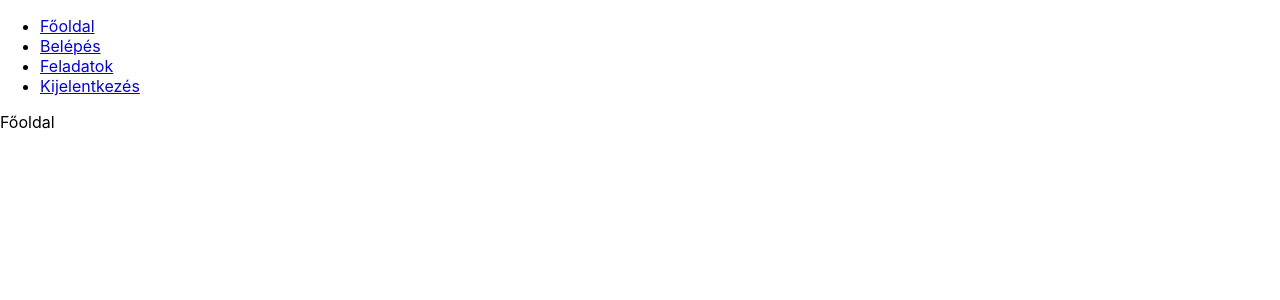
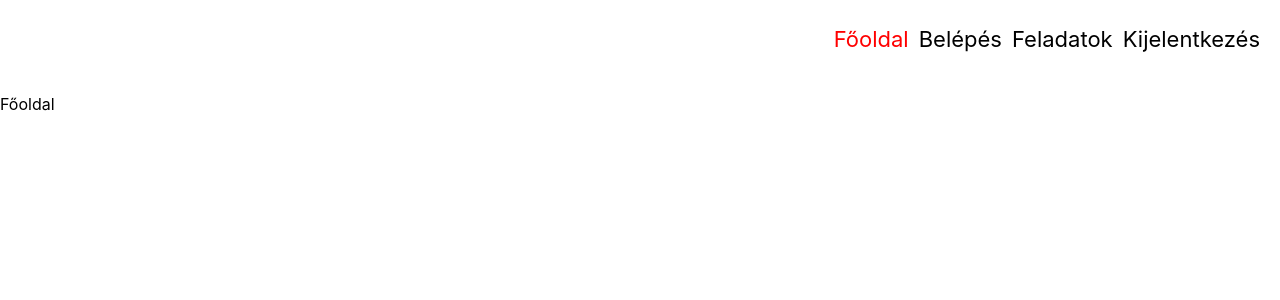
Before and after one commit to zilahir/math_practice, a React (Create React App) app in the folder frontend/: page / in a window 1280 px wide. Shown: the top 300 px of the page. Built offline with nearby package versions, Linux system fonts and the light colour scheme.

Commit message:
menu active logic

```diff
--- a/frontend/package.json
+++ b/frontend/package.json
@@ -4,6 +4,7 @@
   "private": true,
   "dependencies": {
     "axios": "^0.26.0",
+    "classnames": "^2.3.1",
     "node-sass": "6.0.1",
     "prop-types": "^15.8.1",
     "react": "^17.0.2",
--- /dev/null
+++ b/frontend/src/components/Header/Header.module.scss
@@ -0,0 +1,11 @@
+.headerRootContainer {
+    display: flex;
+    justify-content: end;
+    padding: 10px 20px;
+
+    .menuContainer {
+        list-style-type: none;
+        display: flex;
+        flex-direction: row;
+    }
+}
--- /dev/null
+++ b/frontend/src/components/Header/components/MenuItem/MenuItem.module.scss
@@ -0,0 +1,17 @@
+@import '../../../../styles/variables';
+
+.menuItem {
+    font-size: 22px;
+    padding-left: 10px;
+
+    &.active {
+        a {
+            color: red;
+        }
+    }
+
+    a {
+        text-decoration: none;
+        color: $menu-item-color;
+    }
+}
--- a/frontend/src/components/Header/components/MenuItem/index.jsx
+++ b/frontend/src/components/Header/components/MenuItem/index.jsx
@@ -1,9 +1,12 @@
 import PropTypes from "prop-types";
 import { Link } from "react-router-dom";
+import classnames from "classnames";
 
-function MenuItem({ label, to }) {
+import styles from "./MenuItem.module.scss";
+
+function MenuItem({ label, to, isActive }) {
   return (
-    <li>
+    <li className={classnames(styles.menuItem, isActive && styles.active)}>
       <Link to={to}>
         {label}
       </Link>
@@ -11,9 +14,14 @@ function MenuItem({ label, to }) {
   );
 }
 
+MenuItem.defaultProps = {
+  isActive: false,
+};
+
 MenuItem.propTypes = {
   label: PropTypes.string.isRequired,
   to: PropTypes.string.isRequired,
+  isActive: PropTypes.bool,
 };
 
 export default MenuItem;
--- a/frontend/src/components/Header/index.jsx
+++ b/frontend/src/components/Header/index.jsx
@@ -1,13 +1,21 @@
 import PropTypes from "prop-types";
+import { useLocation } from "react-router-dom";
+
 import MenuItem from "./components/MenuItem";
+import styles from "./Header.module.scss";
 
 function Header({ menuItem }) {
+  const location = useLocation();
   return (
-    <header>
-      <ul>
+    <header className={styles.headerRootContainer}>
+      <ul className={styles.menuContainer}>
         {
             menuItem.map((value) => (
-              <MenuItem to={value.target} label={value.label} />
+              <MenuItem
+                isActive={value.target === location.pathname}
+                to={value.target}
+                label={value.label}
+              />
             ))
         }
       </ul>
--- /dev/null
+++ b/frontend/src/styles/_variables.scss
@@ -0,0 +1 @@
+$menu-item-color: #000;
```
Also changed, not shown: 1 other file (tests, documents, lock files or other folders).
